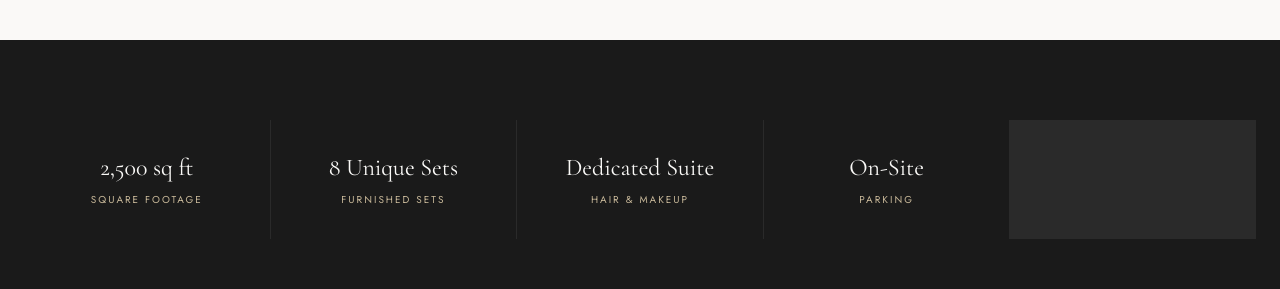
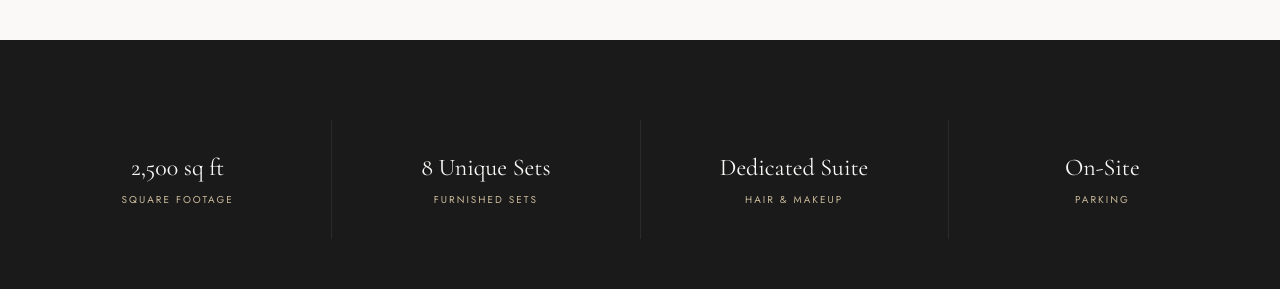
Before and after one commit to crhaines56-stack/samantha-haines-photography, a Next.js app: page /vue-studio in a window 1280 px wide. Shown: the part 1160-1449 px from the top of the page. Built offline with nearby package versions, Linux system fonts and the light colour scheme; no server answers.

Commit message:
Spec grid: 4 tiles, fix grid layout for 2x2 mobile / 4-col desktop

```diff
--- a/app/vue-studio/page.tsx
+++ b/app/vue-studio/page.tsx
@@ -168,7 +168,7 @@ export default function VueStudioPage() {
         {/* Studio Specs */}
         <section className="py-20 px-6 bg-[#1a1a1a]">
           <div className="max-w-7xl mx-auto">
-            <div className="grid grid-cols-2 md:grid-cols-3 lg:grid-cols-5 gap-px bg-[#2a2a2a]">
+            <div className="grid grid-cols-2 md:grid-cols-4 gap-px bg-[#2a2a2a]">
               {specs.map((spec) => (
                 <div key={spec.label} className="bg-[#1a1a1a] p-8 text-center">
                   <p className="font-serif text-2xl text-[#faf9f7] mb-2">{spec.value}</p>
```
